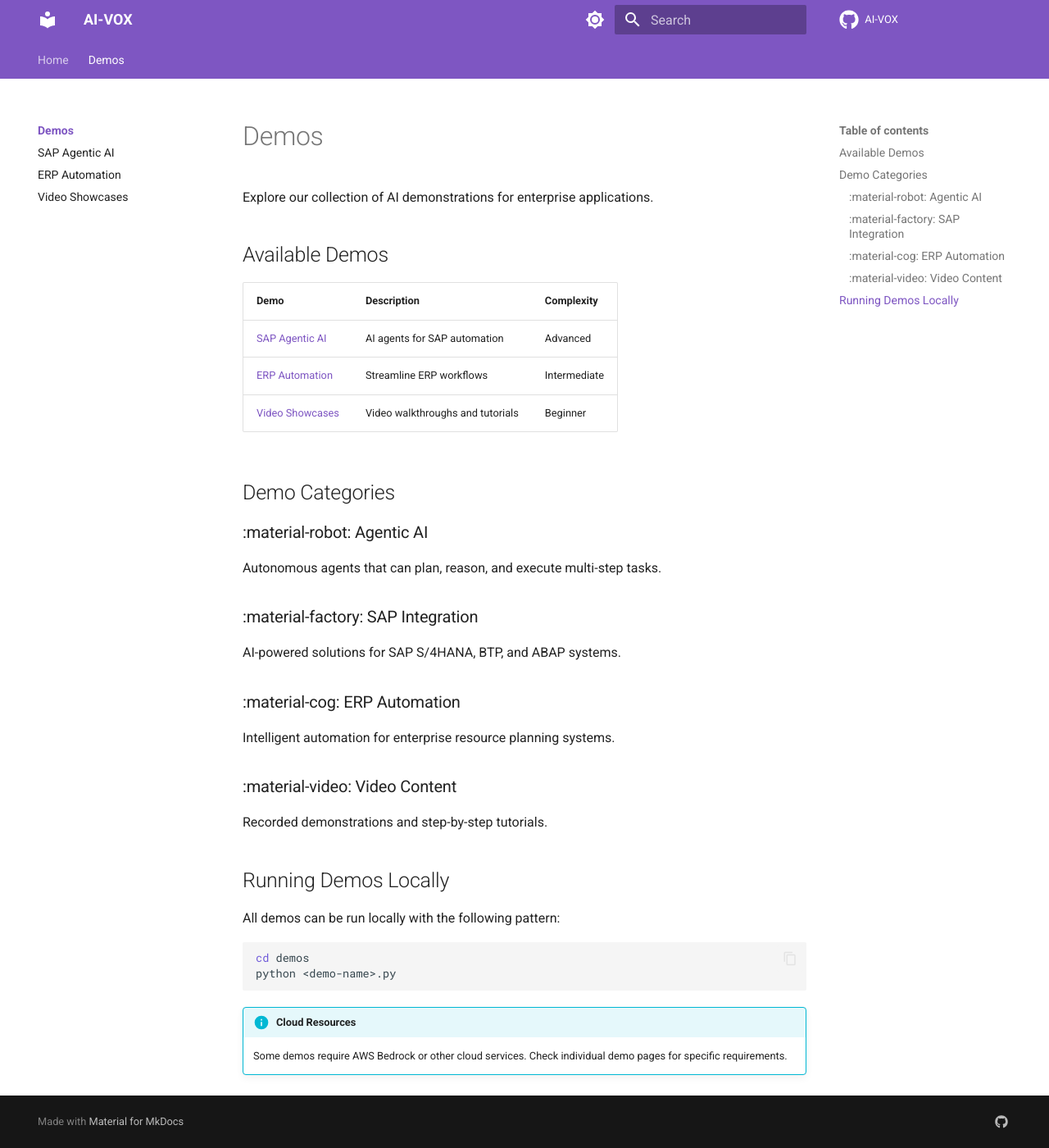
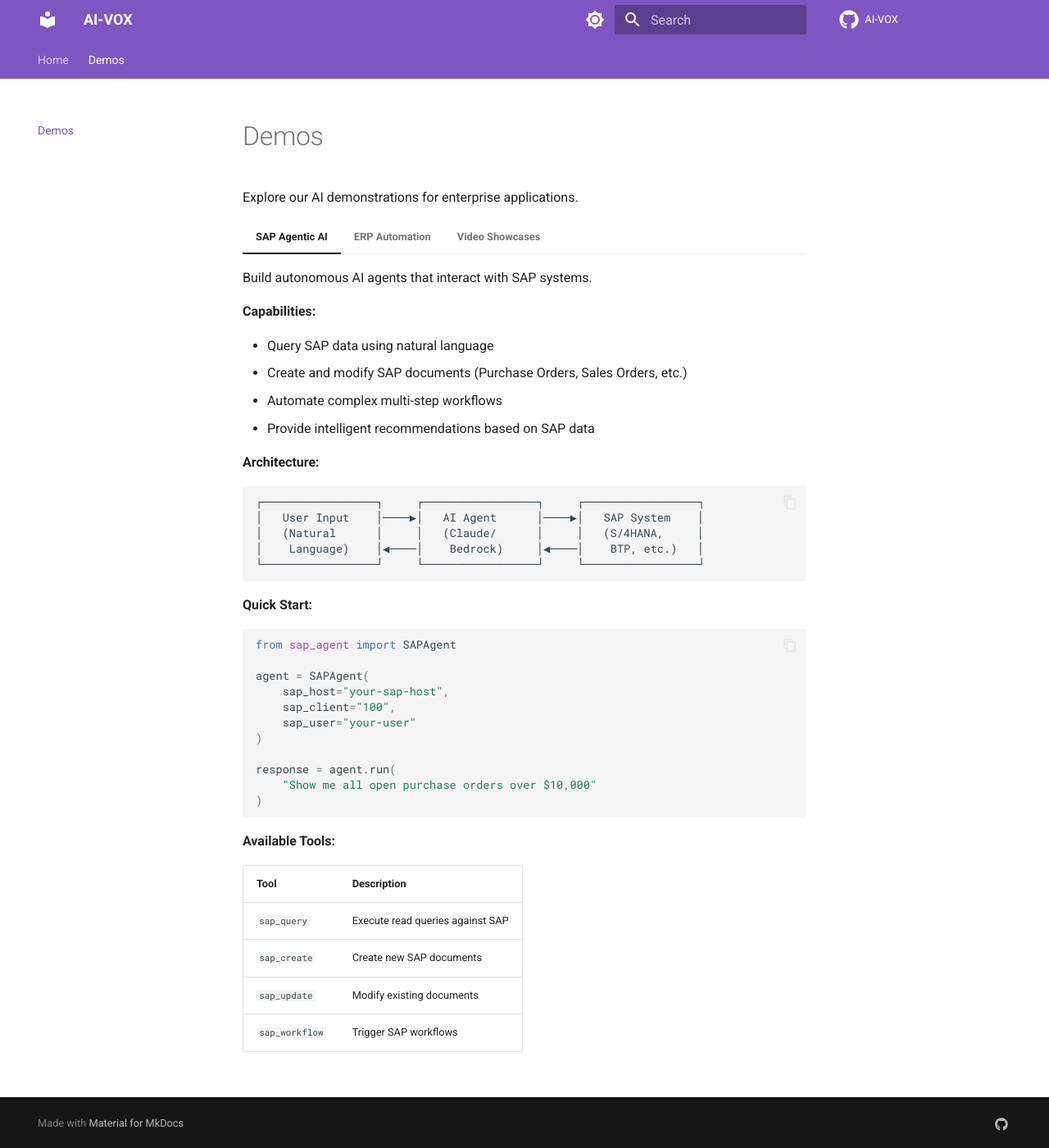
Before and after one commit to AI-VOX/ai-vox.github.io, an MkDocs documentation site: the page built from docs/demos.md, in a window 1280 px wide and 1400 px high. Shown: the whole window at 82% size. Built offline with MkDocs 1.6.1 and Material for MkDocs 9.7.7, drawn with Linux system fonts in a browser that asks for light colours; comment, search, counter and statistics services are not loaded.

Commit message:
Consolidate demos into single page with tabs

````diff
--- /dev/null
+++ b/docs/demos.md
@@ -0,0 +1,104 @@
+# Demos
+
+Explore our AI demonstrations for enterprise applications.
+
+=== "SAP Agentic AI"
+
+    Build autonomous AI agents that interact with SAP systems.
+
+    **Capabilities:**
+
+    - Query SAP data using natural language
+    - Create and modify SAP documents (Purchase Orders, Sales Orders, etc.)
+    - Automate complex multi-step workflows
+    - Provide intelligent recommendations based on SAP data
+
+    **Architecture:**
+
+    ```
+    ┌─────────────────┐     ┌─────────────────┐     ┌─────────────────┐
+    │   User Input    │────▶│   AI Agent      │────▶│   SAP System    │
+    │   (Natural      │     │   (Claude/      │     │   (S/4HANA,     │
+    │    Language)    │◀────│    Bedrock)     │◀────│    BTP, etc.)   │
+    └─────────────────┘     └─────────────────┘     └─────────────────┘
+    ```
+
+    **Quick Start:**
+
+    ```python
+    from sap_agent import SAPAgent
+
+    agent = SAPAgent(
+        sap_host="your-sap-host",
+        sap_client="100",
+        sap_user="your-user"
+    )
+
+    response = agent.run(
+        "Show me all open purchase orders over $10,000"
+    )
+    ```
+
+    **Available Tools:**
+
+    | Tool | Description |
+    |------|-------------|
+    | `sap_query` | Execute read queries against SAP |
+    | `sap_create` | Create new SAP documents |
+    | `sap_update` | Modify existing documents |
+    | `sap_workflow` | Trigger SAP workflows |
+
+=== "ERP Automation"
+
+    Streamline enterprise resource planning workflows with AI.
+
+    **Use Cases:**
+
+    - **Invoice Processing** - Automatic extraction and validation
+    - **Inventory Management** - Predictive restocking and optimization
+    - **Financial Reporting** - Automated report generation and analysis
+    - **Workflow Automation** - Intelligent routing and approvals
+
+    **Invoice Processing Example:**
+
+    ```python
+    from erp_agent import InvoiceAgent
+
+    agent = InvoiceAgent()
+    result = agent.process_invoice("invoice.pdf")
+
+    print(f"Vendor: {result.vendor}")
+    print(f"Amount: {result.amount}")
+    print(f"Status: {result.validation_status}")
+    ```
+
+    **Inventory Optimization Example:**
+
+    ```python
+    from erp_agent import InventoryAgent
+
+    agent = InventoryAgent()
+    recommendations = agent.analyze_inventory(
+        warehouse="WH001",
+        forecast_days=30
+    )
+
+    for item in recommendations:
+        print(f"{item.material}: Order {item.quantity} units")
+    ```
+
+=== "Video Showcases"
+
+    Watch AI in action with our curated video demonstrations.
+
+    !!! note "Coming Soon"
+        Video content is being prepared. Check back for updates.
+
+    **Video Library:**
+
+    | Title | Duration | Level |
+    |-------|----------|-------|
+    | Introduction to AI-VOX | 5 min | Beginner |
+    | SAP Agent Deep Dive | 20 min | Advanced |
+    | ERP Automation Basics | 15 min | Intermediate |
+    | Multi-Agent Systems | 25 min | Advanced |
--- a/docs/demos/index.md
+++ /dev/null
@@ -1,41 +0,0 @@
-# Demos
-
-Explore our collection of AI demonstrations for enterprise applications.
-
-## Available Demos
-
-| Demo | Description | Complexity |
-|------|-------------|------------|
-| [SAP Agentic AI](sap-agentic-ai.md) | AI agents for SAP automation | Advanced |
-| [ERP Automation](erp-automation.md) | Streamline ERP workflows | Intermediate |
-| [Video Showcases](video-showcases.md) | Video walkthroughs and tutorials | Beginner |
-
-## Demo Categories
-
-### :material-robot: Agentic AI
-
-Autonomous agents that can plan, reason, and execute multi-step tasks.
-
-### :material-factory: SAP Integration
-
-AI-powered solutions for SAP S/4HANA, BTP, and ABAP systems.
-
-### :material-cog: ERP Automation
-
-Intelligent automation for enterprise resource planning systems.
-
-### :material-video: Video Content
-
-Recorded demonstrations and step-by-step tutorials.
-
-## Running Demos Locally
-
-All demos can be run locally with the following pattern:
-
-```bash
-cd demos
-python <demo-name>.py
-```
-
-!!! info "Cloud Resources"
-    Some demos require AWS Bedrock or other cloud services. Check individual demo pages for specific requirements.
--- a/mkdocs.yml
+++ b/mkdocs.yml
@@ -56,8 +56,4 @@
 
 nav:
   - Home: index.md
-  - Demos:
-    - demos/index.md
-    - SAP Agentic AI: demos/sap-agentic-ai.md
-    - ERP Automation: demos/erp-automation.md
-    - Video Showcases: demos/video-showcases.md
+  - Demos: demos.md
````
Also changed, not shown: docs/demos/erp-automation.md (deleted, +0 -83 lines), docs/demos/sap-agentic-ai.md (deleted, +0 -79 lines), docs/demos/video-showcases.md (deleted, +0 -64 lines), docs/index.md (+1 -1 lines).
